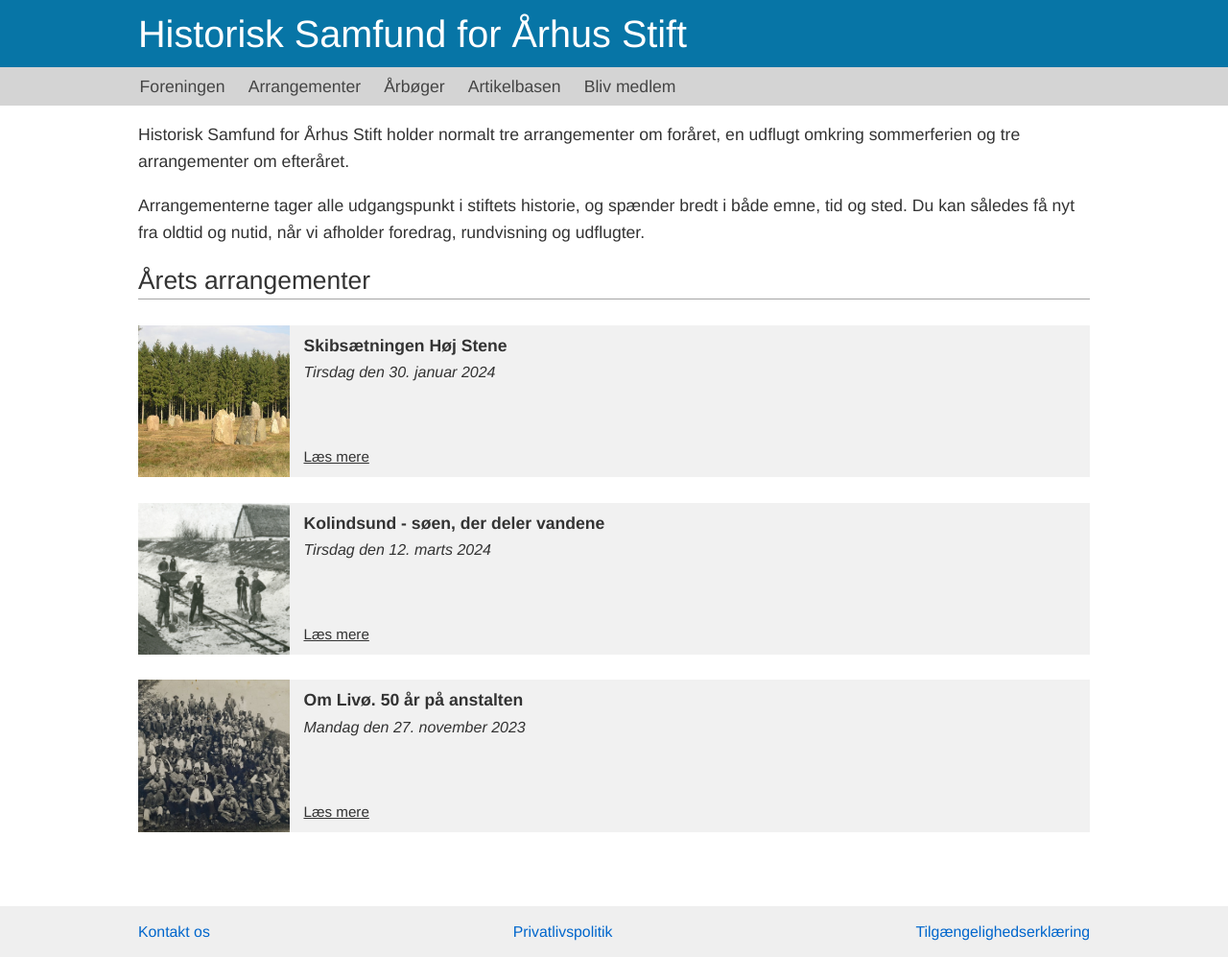
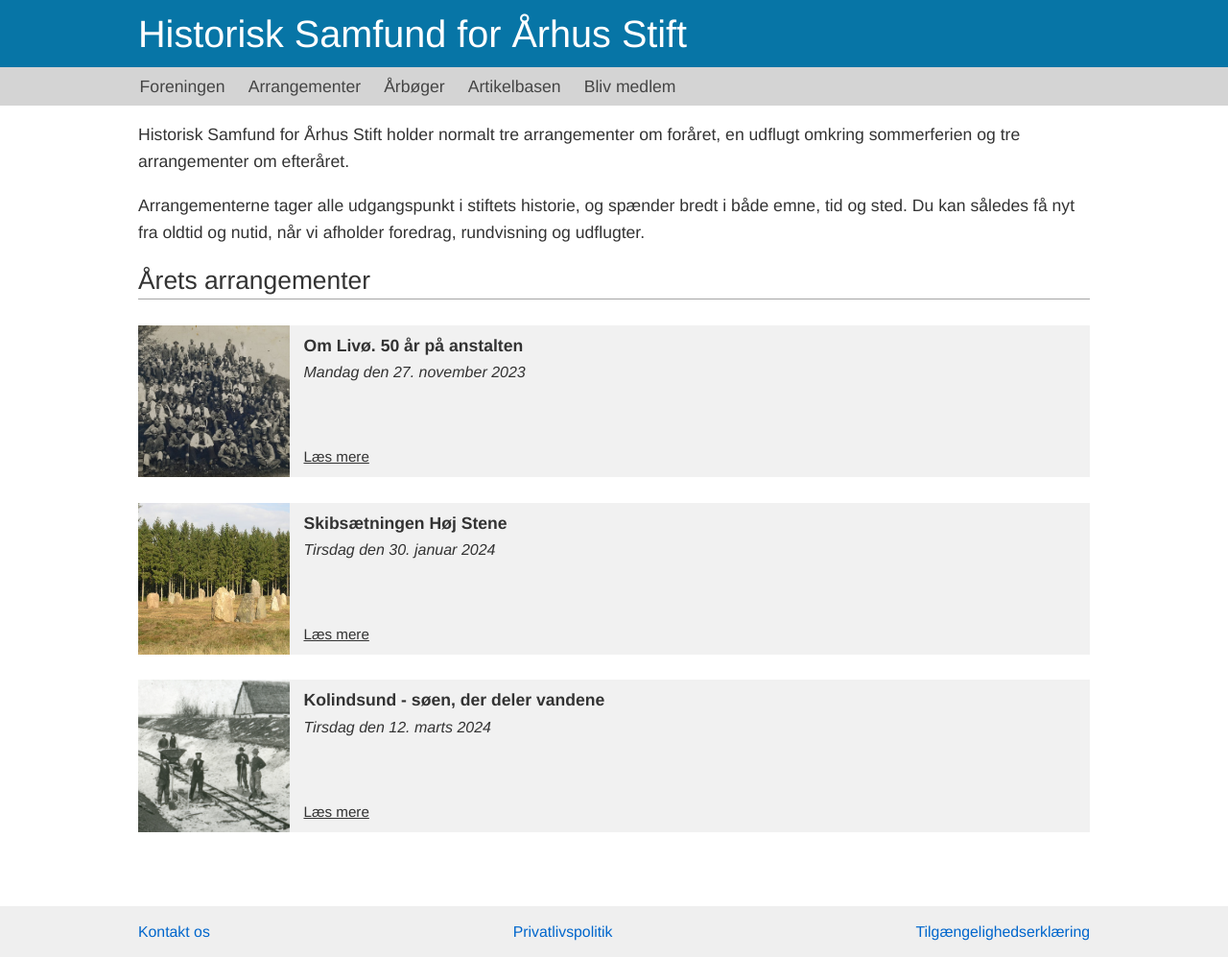
Before and after one commit to guldhorn/historisk-samfund, a Jekyll site: the page built from arrangementer/index.md, in a window 1280 px wide. Shown: the whole page at 96% size. Built offline with Jekyll 4.4.1, drawn with Linux system fonts in a browser that asks for light colours; some of the changed lines change nothing that is shown.

Commit message:
Update arrangements.yaml

```diff
--- a/_data/arrangements.yaml
+++ b/_data/arrangements.yaml
@@ -12,6 +12,16 @@
 # alt: Foredrag om Tollundmanden
 # title: Title of the arrangement. Also use as browser-title
 # time: Tirsdag den 26. september 2023
+
+- page_url: /arrangementer/2023-11-27-om-livoe
+  image_url: /assets/livoe-arrangement.jpg
+  image_alt: Foredrag om Livø
+  title: Om Livø. 50 år på anstalten
+  presenter: Ved Maria Clement Hagstrup – Museumsinspektør, Vesthimmerlands Museum
+  location: Foredraget foregår på Dokk1, niv. 2.2, Aarhus Stadsarkiv
+  date: Mandag den 27. november 2023
+  time: Kl. 19.00
+  price: Gratis for medlemmer. 50 kr. for ikke-medlemmer
 
 - page_url: /arrangementer/2024-01-30-skibsaetning-hoej-stene
   image_url: /assets/Høje Stene_arrangementsside.jpg
@@ -32,13 +42,3 @@
   date: Tirsdag den 12. marts 2024
   time: Kl. 19.00
   price: Gratis for medlemmer. 50 kr. for ikke-medlemmer
-
-- page_url: /arrangementer/2023-11-27-om-livoe
-  image_url: /assets/livoe-arrangement.jpg
-  image_alt: Foredrag om Livø
-  title: Om Livø. 50 år på anstalten
-  presenter: Ved Maria Clement Hagstrup – Museumsinspektør, Vesthimmerlands Museum
-  location: Foredraget foregår på Dokk1, niv. 2.2, Aarhus Stadsarkiv
-  date: Mandag den 27. november 2023
-  time: Kl. 19.00
-  price: Gratis for medlemmer. 50 kr. for ikke-medlemmer
```
